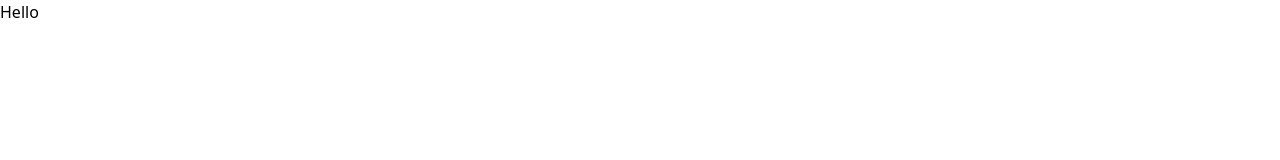
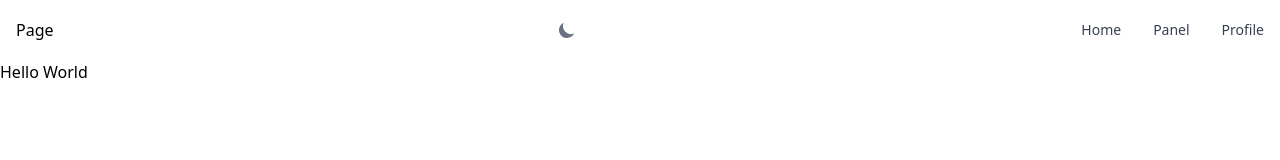
Before and after one commit to Narrify/front-end, a Gatsby site: page / in a window 1280 px wide. Built offline with nearby package versions, Linux system fonts and the light colour scheme; Gatsby itself is replaced by a stand-in of ours.

Commit message:
Done Layout.js

```diff
--- a/package.json
+++ b/package.json
@@ -17,6 +17,7 @@
   "dependencies": {
     "flowbite-react": "^0.10.2",
     "gatsby": "^5.13.7",
+    "prop-types": "^15.8.1",
     "react": "^18.2.0",
     "react-dom": "^18.2.0"
   },
--- a/src/components/Layout.js
+++ b/src/components/Layout.js
@@ -1,28 +1,51 @@
 import React from "react"
+import PropTypes from "prop-types"
+
+import { DarkThemeToggle, Navbar, NavbarBrand, NavbarCollapse, NavbarLink, NavbarToggle } from "flowbite-react"
 
 const pages = [
 	{
 		url: "/",
-		title: "Home"
+		name: "Home"
 	},
 	{
 		url: "/panel",
-		title: "Panel"
+		name: "Panel"
 	},
 	{
 		url: "/profile",
-		title: "Profile"
+		name: "Profile"
 	}
 ]
 
-const Layout = ({ child }) => {
+const Layout = ({ children }) => {
 	return (
-		<div>
+		<div className="">
 			<header>
+				<Navbar>
+					<NavbarBrand href='/'>
+						Page
+					</NavbarBrand>
+
+					<div className>
+						<DarkThemeToggle/>
+						<NavbarToggle/>
+					</div>
+
+					<NavbarCollapse>
+						{ pages.map(({ url, name }) => {
+							return (
+								<NavbarLink key={ url } href={ url }>
+									{ name }
+								</NavbarLink>
+							)
+						}) }
+					</NavbarCollapse>
+				</Navbar>
 			</header>
 
 			<main>
-				{ child }
+				{ children }
 			</main>
 
 			<footer>
@@ -31,4 +54,8 @@ const Layout = ({ child }) => {
 	)
 }
 
+Layout.propTypes = {
+	children: PropTypes.node.isRequired
+}
+
 export default Layout
--- a/src/pages/index.js
+++ b/src/pages/index.js
@@ -1,8 +1,12 @@
 import React from "react"
+
+import Layout from "../components/Layout"
 
 const Home = () => {
 	return (
-		<div className="">Hello</div>
+		<Layout>
+			Hello World
+		</Layout>
 	)
 }
 
```
